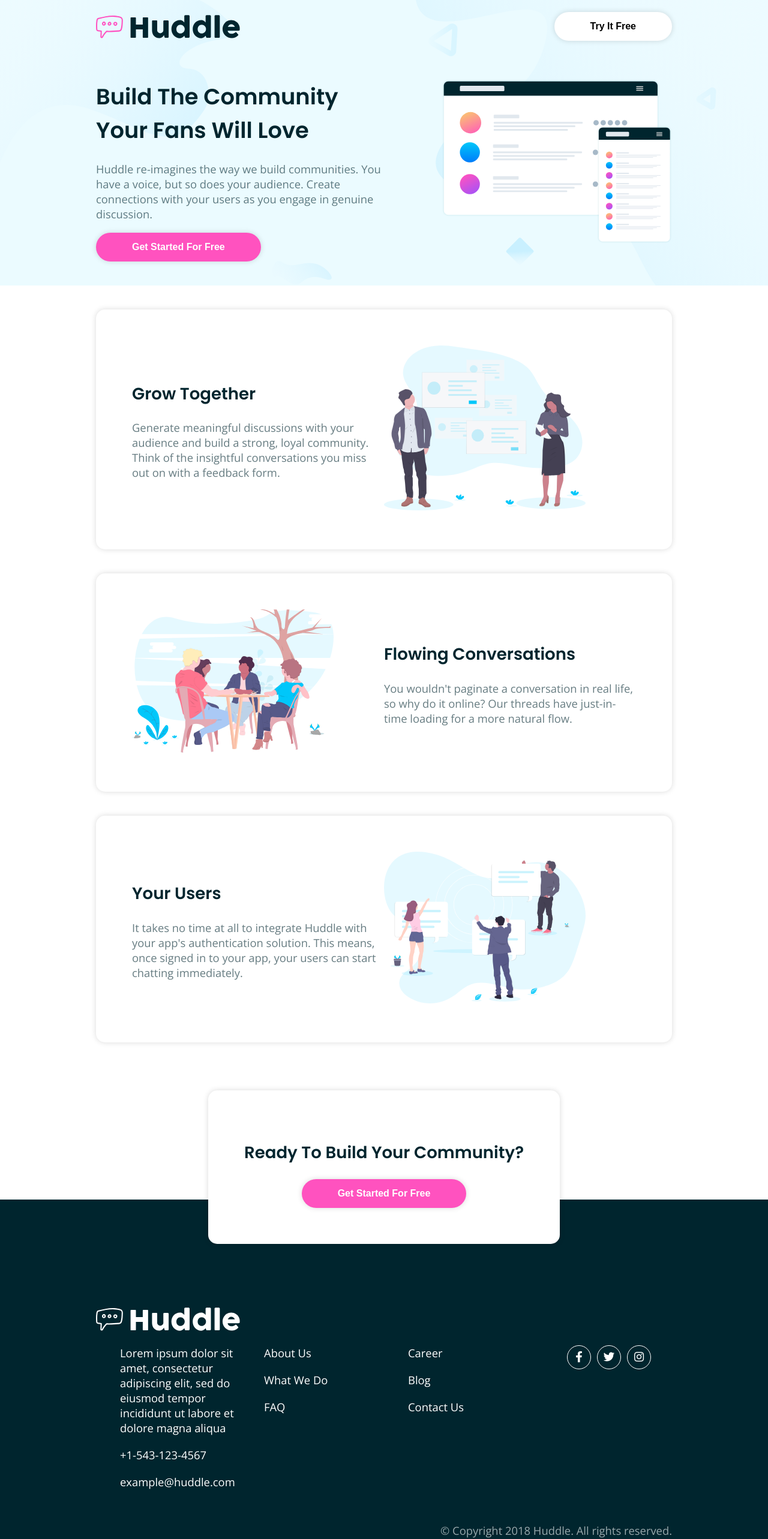
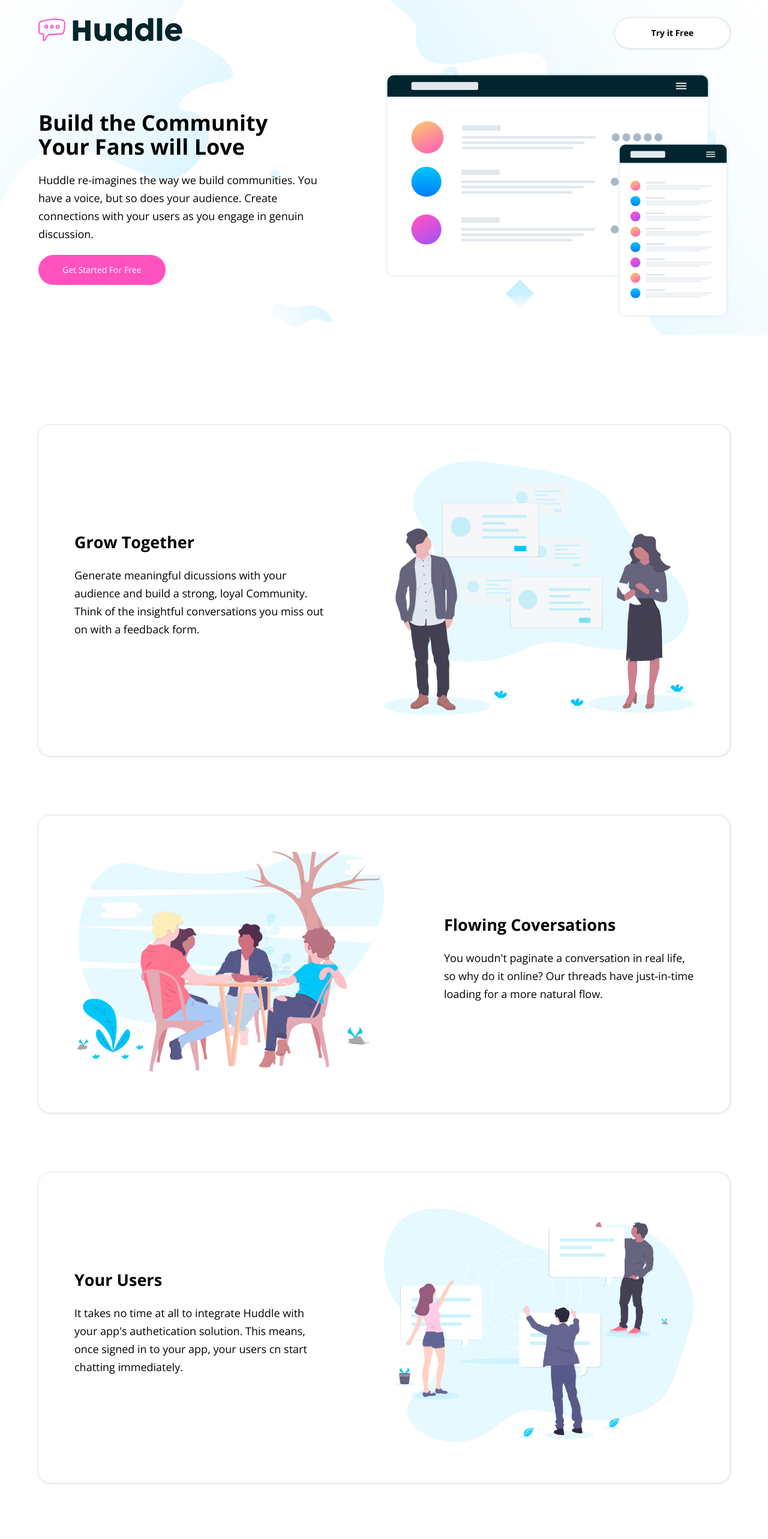
Before and after one commit to MiyyahCodes/landing-page-zuri, a plain HTML site: page index.html in a window 1280 px wide. Shown: the part 20-2586 px from the top of the page at 60% size. Drawn offline with nearby package versions, Linux system fonts and the light colour scheme.

Commit message:
all files pushed

```diff
--- a/index.html
+++ b/index.html
@@ -12,153 +12,131 @@
 		/>
 		<link rel="stylesheet" href="./style.css" />
 	</head>
-	<body>
 	<header>
-			<div class="container">
-				<nav class="flex">
-					<img class="logo" src="./images/logo.svg" alt="logo" />
-					<button class="btn">
-						Try It Free
-					</button>
+        <div>
+            <nav>
+                <div>
+                    <img src="./images/logo.svg" alt="logo">
+                </div>
+                <div>
+                    <button class="nav-button">Try it Free</button>
+                </div>
             </nav>
             <div class="flex">
-					<div>
-						<h1>Build The Community Your Fans Will Love</h1>
-						<p>
-							Huddle re-imagines the way we build communities. You have a voice,
-							but so does your audience. Create connections with your users as
-							you engage in genuine discussion.
+                <div class="build">
+                    <h1>Build the Community Your Fans will Love</h1>
+                    <p>Huddle re-imagines the way we build communities. You have a voice, but
+                        so does your audience. Create connections with your users as you engage in genuin
+                        discussion.
                     </p>
-						<button class="btn btn-primary">
-							Get Started For Free
-						</button>
+                    <button class="get-started">Get Started For Free</button>
                 </div>
-					<div>
-						<img
-							class="header-img"
-							src="./images/illustration-mockups.svg"
-							alt="mockups"
-						/>
+                <div class="flex-1">
+                    <img src="./images/illustration-mockups.svg" alt="mockups">
                 </div>
             </div>
         </div>
     </header>
     <main>
-			<div class="container">
-				<div class="box flex">
         <div>
-						<h2>Grow Together</h2>
-						<p>
-							Generate meaningful discussions with your audience and build a
-							strong, loyal community. Think of the insightful conversations you
-							miss out on with a feedback form.
+            <section class="flex reverse flex-animation">
+                <div class="build">
+                    <h3>Grow Together</h3>
+                    <p>Generate meaningful dicussions with your audience and build a strong,
+                        loyal Community. Think of the insightful conversations you miss out on
+                        with a feedback form.
                     </p>
                 </div>
+                <div class="flex-1">
+                    <img src="./images/illustration-grow-together.svg" alt="mockup grow together">
+                </div>
+            </section>
+            <section class="flex flex-animation">
+                <div class="flex-1">
+                    <img src="./images/illustration-flowing-conversation.svg" alt="mockup flowing conversation">
+                </div>
+                <div class="flex-2">
+                    <h3>Flowing Coversations</h3>
+                    <p>You woudn't paginate a conversation in real life, so why do it online?
+                        Our threads have just-in-time loading for a more natural flow.
+                    </p>
+                </div>
+            </section>
+            <section class="flex reverse flex-animation">
+                <div class="build">
+                    <h3>Your Users</h3>
+                    <p>It takes no time at all to integrate Huddle with your app's authetication
+                        solution. This means, once signed in to your app, your users cn
+                        start chatting immediately.
+                    </p>
+                </div>
+                <div class="flex-1">
+                    <img src="./images/illustration-your-users.svg" alt="mockup your users">
+                </div>
+            </section>
+            <section class="float">
                 <div>
-						<img
-							src="./images/illustration-grow-together.svg"
-							alt="grow-together"
-						/>
+                   <h3>Ready To Build Your Community?</h3>
+                   <button class="get-started">Started For Free</button>
+                </div>
+            </section>
+        </div>
+    </main>
+    <footer>
+        <div>
+            <div>
+                <div>
+                    <img src="./images/logo white.svg" alt="logo">
+                </div>
+                <div class="footer-grid">
+                    <div>
+                        <div class="footer-grid-2">
+                            <div><img src="./images/icon-location.svg" alt="icon location"></div>
+                            <small>Lorem ipsum dolor sit, amet consectetur adipisicing elit. Veniam consequuntur rerum ipsa. Ut quibusdam voluptas hic. Blanditiis, dolorum tempore temporibus sequi eligendi totam exercitationem eaque modi aperiam labore iure! Ea.</small>
+                        </div>
+                        <div class="footer-grid-2">
+                            <div><img src="./images/icon-phone.svg" alt="icon phone"></div>
+                            <small href="tel:15431234567">+1-543-123-4567</small>
+                        </div>
+                        <div class="footer-grid-2">
+                            <div><img src="./images/icon-email.svg" alt="icon email"></div>
+                            <small href="mailto:example@huddle.com">example@huddle.com</small>
                         </div>
                     </div>
-				<div class="box flex box-reverse-mobile">
                     <div>
-						<img
-							src="./images/illustration-flowing-conversation.svg"
-							alt="flowing-conversation"
-						/>
+                        <div>
+                            <a href="#"><small>About Us</small></a>
                         </div>
                         <div>
-						<h2>Flowing Conversations</h2>
-						<p>
-							You wouldn't paginate a conversation in real life, so why do it
-							online? Our threads have just-in-time loading for a more natural
-							flow.
-						</p>
+                            <a href="#"><small>What We Do</small></a>
+                        </div>
+                        <div>
+                            <a href="#"><small>FAQ</small></a>
                         </div>
                     </div>
-				<div class="box flex">
                     <div>
-						<h2>Your Users</h2>
-						<p>
-							It takes no time at all to integrate Huddle with your app's
-							authentication solution. This means, once signed in to your app,
-							your users can start chatting immediately.
-						</p>
+                        <div>
+                            <a href="#"><small>Career</small></a>
                         </div>
                         <div>
-						<img src="./images/illustration-your-users.svg" alt="users" />
+                            <a href="#"><small>Blog</small></a>
+                        </div>
+                        <div>
+                            <a href="#"><small>Contact Us</small></a>
+                        </div>
+                    </div>
+                    <div class="icons">
+                        <a href="#"><i class="fa-brands fa-facebook"></i></a>
+                        <a href="#"><i class="fa-brands fa-twitter"></i></a>
+                        <a href="#"><i class="fa-brands fa-instagram"></i></a>
+                    </div>
+                </div>
+                <div>
+                    <p id="copyright">&#169; Copyright 2018 Huddle. All rights reserved.</p>
                 </div>
             </div>
         </div>
-		</main>
-		<div class="container center">
-			<div class="box small-box">
-				<h2>Ready To Build Your Community?</h2>
-
-				<button class="btn btn-primary btn-big">Get Started For Free</button>
-			</div>
-		</div>
-		<footer>
-			<div class="container">
-				<img src="./images/logo white.svg" alt="logo" />
-				<div class="flex align-start">
-					<ul>
-						<li>
-							Lorem ipsum dolor sit amet, consectetur adipiscing elit, sed do
-							eiusmod tempor incididunt ut labore et dolore magna aliqua
-						</li>
-						<li>
-							+1-543-123-4567
-						</li>
-						<li>
-							example@huddle.com
-						</li>
-					</ul>
-					<ul>
-						<li>
-							About Us
-						</li>
-						<li>
-							What We Do
-						</li>
-						<li>
-							FAQ
-						</li>
-					</ul>
-					<ul>
-						<li>
-							Career
-						</li>
-						<li>
-							Blog
-						</li>
-						<li>
-							Contact Us
-						</li>
-					</ul>
-					<ul class="social-media">
-						<li>
-							<a class="circle" href="#">
-								<i class="fab fa-facebook-f"></i>
-							</a>
-						</li>
-						<li>
-							<a class="circle" href="#">
-								<i class="fab fa-twitter"></i>
-							</a>
-						</li>
-						<li>
-							<a class="circle" href="#">
-								<i class="fab fa-instagram"></i>
-							</a>
-						</li>
-					</ul>
-				</div>
-				<p>
-					&copy; Copyright 2018 Huddle. All rights reserved.
-				</p>
-			</div>
     </footer>
+    <script src="https://kit.fontawesome.com/3145ddc985.js" crossorigin="anonymous"></script>
 </body>
 </html>
--- a/style.css
+++ b/style.css
@@ -1,142 +1,235 @@
 @import url('https://fonts.googleapis.com/css?family=Open+Sans:400,700|Poppins:600&display=swap');
-* {
-	box-sizing: border-box;
+:root{
+	--grayishblue: hsl(208, 11%, 55%);
+    --white: hsl(0, 100%, 100%);
+    --shadow: .5px .5px 3px 2px hsla(192, 100%, 9%,.1);
+    --pink: hsl(322, 100%, 66%);
+    --verypalecyan: hsl(193, 100%, 96%);
+    --verydarkcyan: hsl(192, 100%, 9%);
 }
-body {
-	color: hsl(192, 100%, 9%);
-	font-family: 'Open Sans', sans-serif;
-	font-size: 1.15em;
-	margin: 0;
+*{
+    box-sizing: border-box;
+    margin:0;
+    padding:0;
+    line-height: 30px;
+    font-size: 18px;
+    font-family: 'Open Sans', sans-serif;
 }
-h1,
-h2 {
-	font-family: 'Poppins', sans-serif;
+h1{
+    font-size: 2rem;
+    line-height: 40px;
 }
-p {
-	opacity: 0.6;
+h2{
+    font-size: 1.7rem;
+    line-height: 40px;
 }
-img {
-	max-width: 100%;
+h3{
+    font-size: 1.5rem;
+    line-height: 40px;
 }
-.btn {
-	border-radius: 50px;
-	background-color: #fff;
-	border: none;
-	box-shadow: 0 0 10px rgba(0, 0, 0, 0.15);
-	cursor: pointer;
-	font-size: 16px;
-	font-weight: 700;
-	padding: 15px 60px;
+p{
+    margin: 20px 0px;
 }
-.btn-primary {
-	background-color: hsl(322, 100%, 66%);
-	color: #fff;
+header{
+	background-repeat: no-repeat;
+    background-size: cover;
+    background-image: url(./images/bg-hero-desktop.svg);
 }
-.container {
-	padding: 0 20px;
-	margin: 0 auto;
-	max-width: 100%;
-	width: 1000px;
+header>div, main>div, footer>div{
+    width: 90%;
+    margin: 0 auto;
+    padding: 50px 0 20px 0;
 }
-.center {
-	text-align: center;
+nav{
+    display: flex;
+    justify-content: space-between;
 }
-.flex {
-	display: flex;
-	align-items: center;
+.nav-button{
+    width: 100%;
+    padding: 10px 60px;
+    background-color: var(--white);
+    color: hsl(0, 100%, 0%);
+    font-weight: bolder;
+    border-radius: 25px;
+    border: none;
+    box-shadow: var(--shadow);
+    font-size: 14px;
 }
-.flex > div,
-.flex > ul {
-	flex: 1;
+.nav-button:active{
+    color:var(--grayishblue)
 }
-.align-start {
-	align-items: flex-start;
+.flex{
+    display: flex;
+    width: 100%;
+    margin: 40px auto 0 auto;
 }
-header {	background-image: url('./images/bg-hero-desktop.svg');
-	background-size: cover;
-	background-position: center center;
-	background-color: hsl(193, 100%, 96%);
-	padding: 40px 0;
+.flex-animation{
+    transition: all .1s linear;}
+.flex-animation:hover{
+    transform: translateY(5px);
 }
-nav {
-	align-items: center;
-	justify-content: space-between;
-	margin-bottom: 40px;
+main .flex{
+    margin-top:100px;
+    padding: 60px;
+    border-radius: 20px;
+    box-shadow: var(--shadow);
 }
-.header-img {
-	margin-left: 20%;
-	width: 80%;
+.build{
+    width: 50%;
+    margin: auto;
+    padding-right: 100px;
 }
-.box {
-	background-color: #fff;
-	border-radius: 15px;
-	box-shadow: 0 0 10px rgba(0, 0, 0, 0.15);
-	margin: 40px 0;
-	padding: 60px;
+.flex-2{
+    width: 50%;
+    margin: auto;
+    padding-left: 100px;
 }
-.small-box {
-	display: inline-block;
-	position: relative;
-	margin-bottom: -50%;
-	z-index: 1;
+.flex-1{
+    width: 50%
 }
-.box img {
-	width: 80%;
+.flex img{
+    width: 100%;
 }
-footer {
-	background-color: hsl(192, 100%, 9%);
-	color: #fff;
-	padding: 180px 0 60px;
+.get-started{
+    background-color: var(--pink);
+    color:var(--white);
+    padding: 10px 40px;
+    border: none;
+    border-radius: 30px;
+    font-family: 'Open Sans', sans-serif;
+    font-size: 14px;
 }
-footer ul {
-	list-style-type: none;
+.get-started:active{
+    background-color:hsla(322, 100%, 66%,.5);
 }
-footer ul li {
-	margin-bottom: 20px;
+footer{
+    color:var(--white);
+    background-color: var(--verydarkcyan);
+    margin-top: 100px;
 }
-footer .social-media {
-	display: flex;
-	align-items: center;
-	justify-content: center;
+footer>div>div{
+    margin-top: 100px;
 }
-footer .circle {
-	border: 1px solid #fff;
-	border-radius: 50%;
-	color: #fff;
-	display: inline-flex;
-	align-items: center;
-	justify-content: center;
-	margin-right: 10px;
-	height: 40px;
-	width: 40px;
-	text-decoration: none;
+.float{
+    background-color: var(--white);
+    color:hsl(0, 100%, 0%);
+    width: 50%;
+    margin: auto;
+    padding: 60px;
+    text-align: center;
+    border-radius: 20px;
+    position: relative;
+    bottom: -250px;
+    box-shadow: var(--shadow);
 }
-footer p {
-	text-align: right;
+.float button{
+    margin-top:20px;
+	padding: 10px 60px;
 }
-@media screen and (max-width: 768px) {
-	body {
-		text-align: center;
-	}
-	nav.flex {
-		flex-direction: row;
-	}
-	.header-img {
-		margin-top: 40px;
-		margin-left: 0;
-		width: 100%;
-	}
-	.flex {
-		flex-direction: column;
-	}
-	.box-reverse-mobile {
-		flex-direction: column-reverse;
-	}
-	footer ul {
-		padding: 0;
-		width: 100%;
-	}
-	footer p {
-		text-align: center;
-	}
+.footer-grid{
+    display: grid;
+    grid-template-columns: 50% 15% 15% 15%;
+    grid-template-rows: 100%;
+    margin-top: 20px;
 }
+.footer-grid-2{
+    display: grid;
+    grid-template-columns: 10% 80%;
+    grid-template-rows: 100%;
+    margin: 0 0 20px 0;
+}
+
+footer a{
+    color:var(--white);
+    text-decoration: none;
+    line-height: 50px;
+}
+footer a:active{
+    text-decoration: underline;
+}
+i{
+    border: 2px solid var(--white);
+    margin-right:10px;
+    padding: 10px;
+    border-radius: 50%;
+    transition: all .1s linear;
+}
+i:active{
+    border: 2px solid var(--pink);
+    color:var(--pink);
+    transform: translateY(3px);
+}
+#copyright{
+    display: flex;
+    justify-content: end;
+    font-size: 13px;
+}
+nav div img{
+    width: 100%
+}
+button{
+    transition: all .1s linear;
+}
+button:active{
+    transform: translateY(3px);
+}
+@media screen and (max-width:620px) {
+    header{
+        background-image: url(./images/bg-hero-mobile.svg);
+    }
+    .nav-button{
+        padding: 5px;
+        border-radius: 25px;
+        font-size: 14px;
+    }
+    .flex{
+        flex-direction: column;
+    }
+    .build{
+        width: 90%;
+        text-align: center;
+        padding: 0;
+    }
+    main .flex{
+        padding: 10px;
+    }
+    .flex-2{
+        width: 90%;
+        margin: auto;
+        padding: 0;
+        text-align: center;
+    }
+    .flex-1{
+        width: 90%;
+        margin: 30px auto;
+    }
+    header>div, main>div, footer>div{
+        width: 90%;
+        margin: 0 auto;
+        padding: 40px 0 0 0;
+    }
+    .reverse{
+        flex-direction: column-reverse;
+    }
+    .float{
+        width: 90%;
+        padding: 5px;
+        text-align: center;
+        border-radius: 20px;
+        bottom: -100px;
+    }
+    footer>div>div{
+        padding-top: 20px
+    }
+    footer{
+        margin-top: 0;
+    }
+    .footer-grid{
+        grid-template-columns: 100%;
+        grid-template-rows: 50% 20% 20% 10%;
+        margin-top: 20px;
+    }
+    .icons{
+        text-align: center;
+    }
+}
```
Lines whose indentation alone changed are shown as unchanged.
